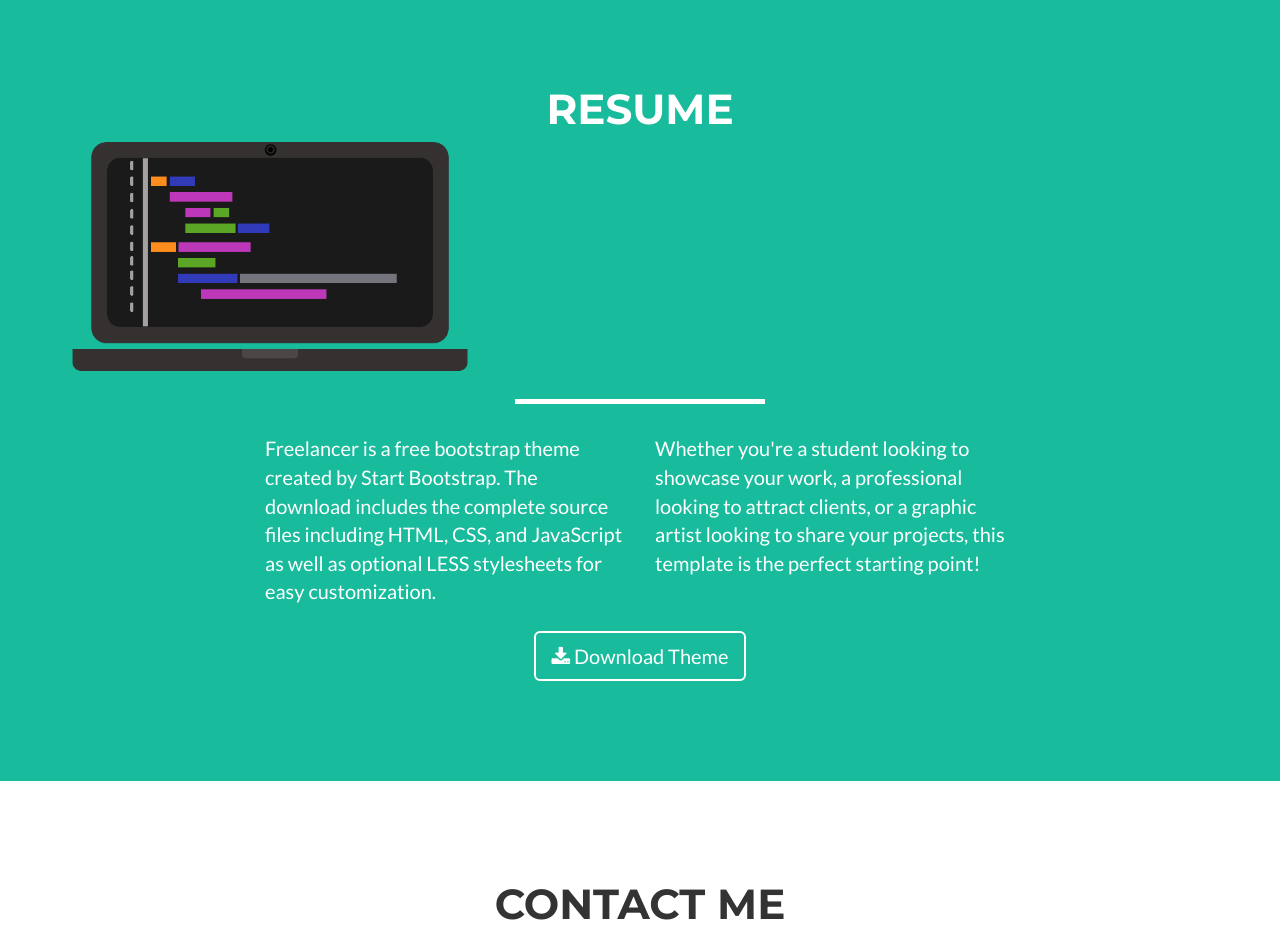
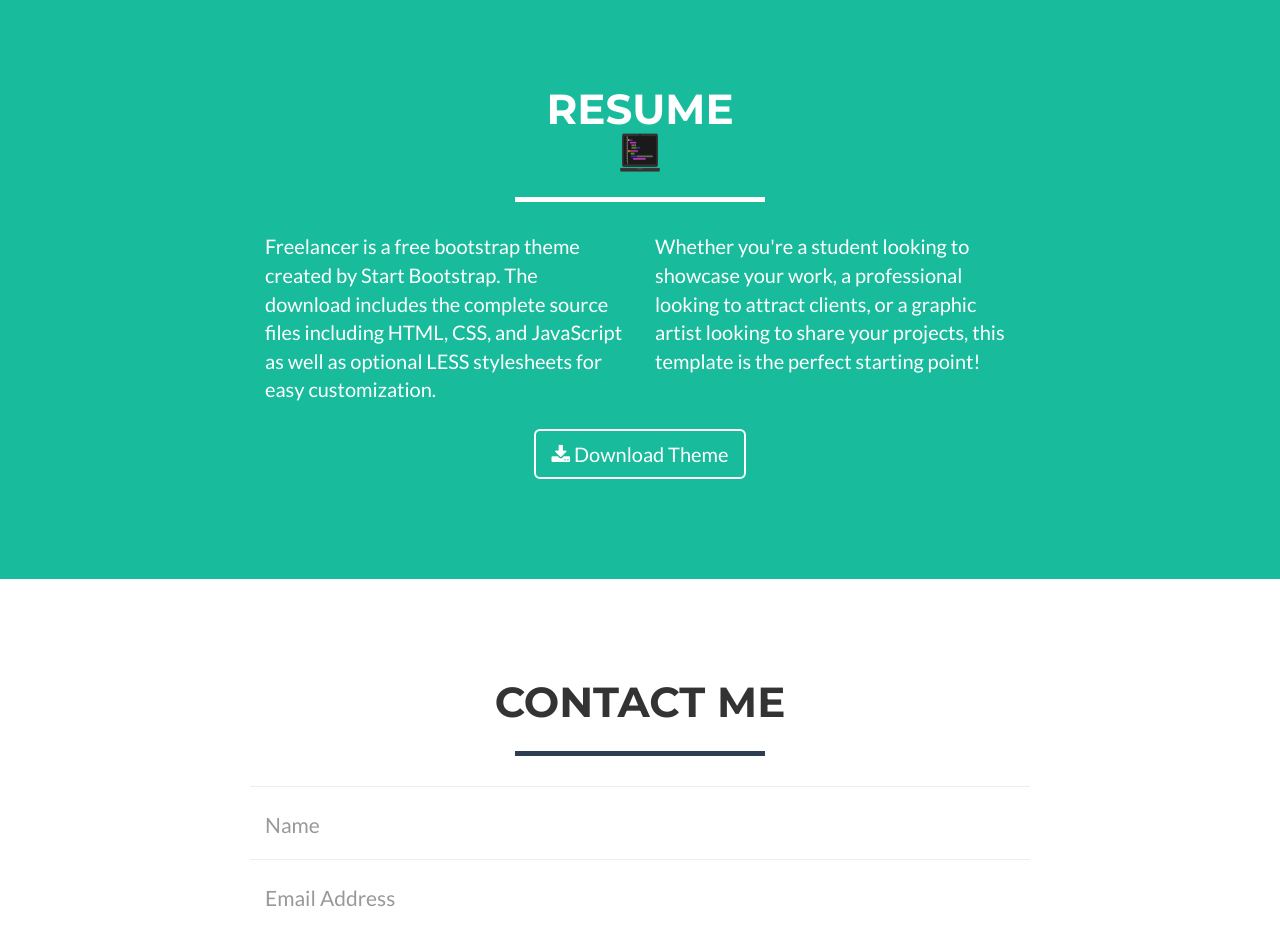
Before and after one commit to fbg871/PersonalWebsite, a website: page index.html in a window 1280 px wide. Shown: the part 1520-2452 px from the top of the page. Drawn offline with nearby package versions, Linux system fonts and the light colour scheme.

Commit message:
Update index.html

```diff
--- a/index.html
+++ b/index.html
@@ -132,7 +132,9 @@
             <div class="row">
                 <div class="col-lg-12 text-center">
                     <h2>Resume</h2>
-                    <img class="img-responsive" src="img/profile.png" width="400" height="242" alt="" align="middle">
+                    <div style="display: flex; justify-content: center;">
+                        <img src="img/profile.png" style="width: 40px; height: 40px;" />
+                        </div>
                     <hr class="star-light">
                 </div>
             </div>
```
